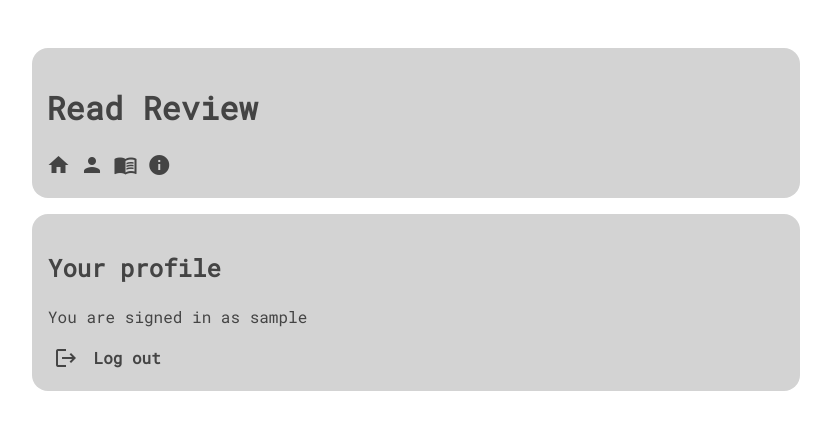
After one commit to evahteri/Read-Review, a Flask app: template src/templates/profile.html in a window 1280 px wide. The commit adds this page. Shown: the top 430 px of the page, without its empty margins (16-847 px from the left). Run offline with Flask 2, Linux system fonts and the light colour scheme; the template is opened without the code that fills it: most values are stand-ins (such as "Sample title", 1, 10 or a date in 2020).

Commit message:
profile page added

```diff
--- a/src/templates/layout.html
+++ b/src/templates/layout.html
@@ -11,6 +11,15 @@
   <a href="/">
     <span class="material-icons">home</span>
   </a>
+  {% if session["username"] %}
+  <a href="/profile">
+    <span class="material-icons">person</span>
+  </a>
+  {% else %}
+  <a href="/sign_in">
+    <span class="material-icons">person</span>
+  </a>
+  {% endif %}
   {% if session["username"] %}
     <a href="/read_list">
       <span class="material-icons">menu_book</span>
--- /dev/null
+++ b/src/templates/profile.html
@@ -0,0 +1,19 @@
+<!doctype html>
+{% extends "layout.html" %}
+{% block title %}Read Review{% endblock %}
+{% block content %}
+<div class="info">
+    <h2>Your profile</h2>
+    <p>
+        You are signed in as {{ username }}
+    </p>
+    <p>
+        {% if role == 1 %}
+        You have admin rights
+        {% endif %}
+    </p>
+    <a href="/sign_out"><button><span class="material-icons">logout</span></button></a>
+    <a href="/sign_out">Log out</a>
+</div>
+
+{% endblock %}
```
Also changed, not shown: documentation/timesheet.md (+2 -1 lines), src/routes.py (+9 -0 lines), README.md.
